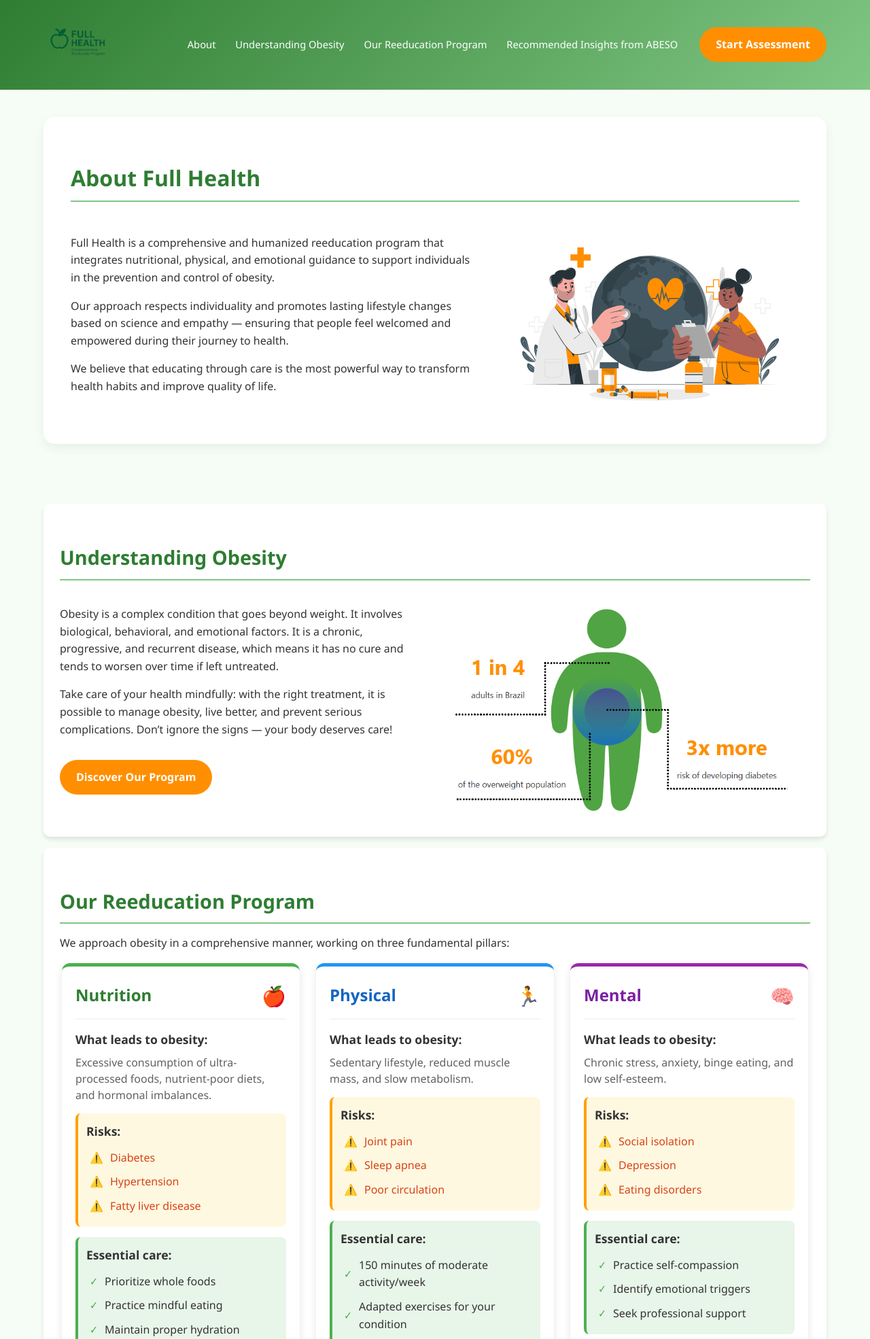
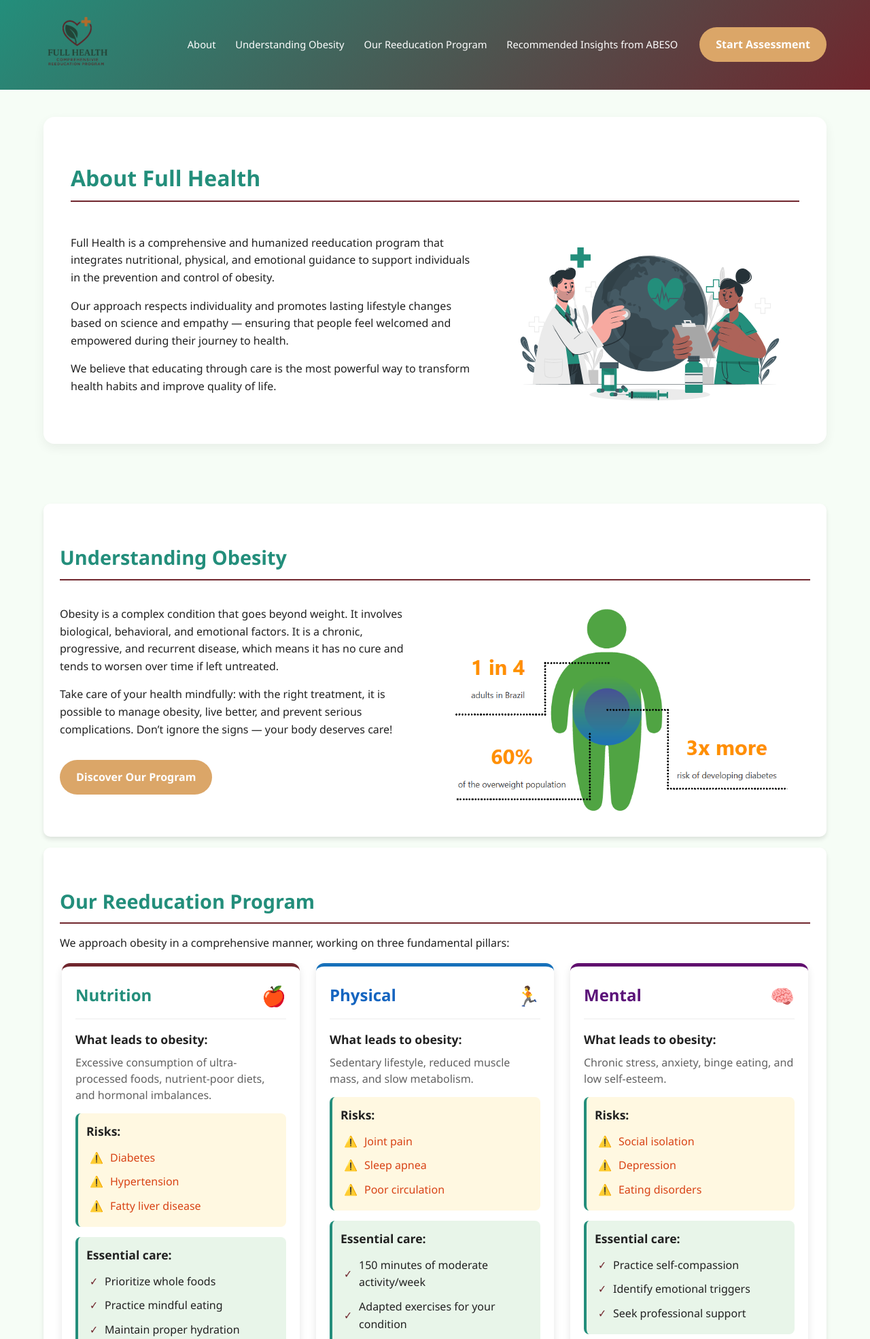
Before and after one commit to duudaa1/obesity_prediction, a FastAPI app: page / in a window 1280 px wide. Shown: the top 1970 px of the page at 68% size. Run offline with FastAPI, Linux system fonts and the light colour scheme; parts of the project's set-up code (start-up, migrations or seed data) failed here and were passed over.

Commit message:
atualização do layout 2.0 para aprovação futura.

```diff
--- a/static/css/style-home.css
+++ b/static/css/style-home.css
@@ -1,10 +1,10 @@
 :root {
-    --primary: #2e7d32;
-    --secondary: #81c784;
-    --accent: #ff8f00;
+    --primary: #238E7B;
+    --secondary: #70262D;
+    --accent: #DBA668;
     --light: #f5f5f5;
     --dark: #212121;
-    --danger: #c62828;
+    --danger: #FFD9B3;
 }
 
 * {
@@ -16,7 +16,7 @@
 
 body {
     background-color: #f6fdf6;
-    color: #333;
+    color: var(--dark);
     line-height: 1.6;
     padding: 0px;
 }
@@ -86,7 +86,7 @@ header {
 }
 
 .btn-highlight:hover {
-    background-color: #ff6f00;
+    background-color: var(--primary);
 }
 
 .container {
@@ -101,11 +101,13 @@ header {
     border-radius: 16px;
     box-shadow: 0 6px 16px rgba(0, 0, 0, 0.06);
     margin: 2.5rem auto;
-  padding: 2rem 0; /* removido o padding lateral */
+    padding: 2rem 0;
+    /* removido o padding lateral */
 }
 
 .about-section .container {
-  padding: 0 2.5rem; /* aplicado padding interno lateral só aqui */
+    padding: 0 2.5rem;
+    /* aplicado padding interno lateral só aqui */
 }
 
 .about-section h2 {
@@ -128,7 +130,7 @@ header {
 .about-text {
     flex: 1 1 55%;
     font-size: 1rem;
-    color: #333;
+    color: var(--dark);
     line-height: 1.6;
 }
 
@@ -172,7 +174,7 @@ header {
 .about-text {
     flex: 1 1 55%;
     font-size: 1rem;
-    color: #333;
+    color: var(--dark);
     line-height: 1.6;
 }
 
@@ -188,7 +190,7 @@ header {
 }
 
 .footer {
-    background-color: #2E7D32;
+    background-color: var(--primary);
 }
 
 h1 {
@@ -228,7 +230,7 @@ p {
 }
 
 .btn:hover {
-    background-color: #ff6f00;
+    background-color: var(--primary);
     transform: translateY(-2px);
     box-shadow: 0 4px 8px rgba(0, 0, 0, 0.1);
 }
@@ -238,7 +240,7 @@ p {
 }
 
 .btn-primary:hover {
-    background-color: #1b5e20;
+    background-color: var(--primary);
 }
 
 .card {
@@ -306,7 +308,7 @@ input {
 
 .warning {
     background-color: #fff8e1;
-    color: #ff8f00;
+    color: var(--primary);
 }
 
 .danger {
@@ -401,15 +403,15 @@ footer {
 }
 
 .nutrition-card {
-    border-top: 5px solid #4CAF50;
+    border-top: 5px solid var(--secondary);
 }
 
 .nutrition-card .card-header h3 {
-    color: #2E7D32;
+    color: var(--primary);
 }
 
 .fitness-card {
-    border-top: 5px solid #2196F3;
+    border-top: 5px solid #1670ba;
 }
 
 .fitness-card .card-header h3 {
@@ -417,25 +419,25 @@ footer {
 }
 
 .mental-card {
-    border-top: 5px solid #9C27B0;
+    border-top: 5px solid #600e6e;
 }
 
 .mental-card .card-header h3 {
-    color: #7B1FA2;
+    color: #5b1379;
 }
 
 .warning-section {
     background-color: #FFF8E1;
     padding: 12px;
     border-radius: 8px;
-    border-left: 4px solid #FFA000;
+    border-left: 4px solid var(--primary);
 }
 
 .tips-section {
     background-color: #E8F5E9;
     padding: 12px;
     border-radius: 8px;
-    border-left: 4px solid #4CAF50;
+    border-left: 4px solid var(--primary);
 }
 
 .risk-list,
@@ -464,7 +466,7 @@ footer {
 
 .tips-list li::before {
     content: "✓";
-    color: #4CAF50;
+    color: var(--secondary);
     font-weight: bold;
     margin-right: 10px;
 }
@@ -482,14 +484,14 @@ footer {
 .hover-card {
     position: relative;
     background-color: #ffffff;
-    border-left: 6px solid #3b913b;
+    border-left: 6px solid var(--secondary);
     padding: 25px;
     border-radius: 12px;
     box-shadow: 0 4px 12px rgba(0, 0, 0, 0.06);
     transition: transform 0.3s ease;
     overflow: hidden;
     min-height: 180px;
-    color: #1b1b1b;
+    color: #150000;
     font-weight: 500;
     height: 100%;
 }
@@ -516,14 +518,14 @@ footer {
 .card-text .cite {
     margin-top: 15px;
     font-size: 0.85rem;
-    color: #666;
+    color: var(--dark);
 }
 
 .hover-card .overlay {
     position: absolute;
     top: 0;
     left: 0;
-    background: rgba(59, 145, 59, 0.92);
+    background: var(--primary);
     color: #fff;
     height: 100%;
     width: 100%;
--- a/templates/home/home.html
+++ b/templates/home/home.html
@@ -196,8 +196,7 @@
         </section>
 
         <section style="padding: 40px 10px; max-width: 1200px; margin: auto;">
-            <h2 style="font-size: 2rem; color: #2e6d2e; margin-bottom: 30px; font-weight: 600;">Recommended Insights
-                from ABESO</h2>
+            <h2 >Recommended Insights from ABESO</h2>
 
             <div class="grid-container">
                 <!-- CARD 1 -->
```
Also changed, not shown: static/css/style-forms.css (+13 -6 lines), static/assets/World health day-cuate.svg, static/assets/logo-full-health.png. Lines whose indentation alone changed are shown as unchanged.
